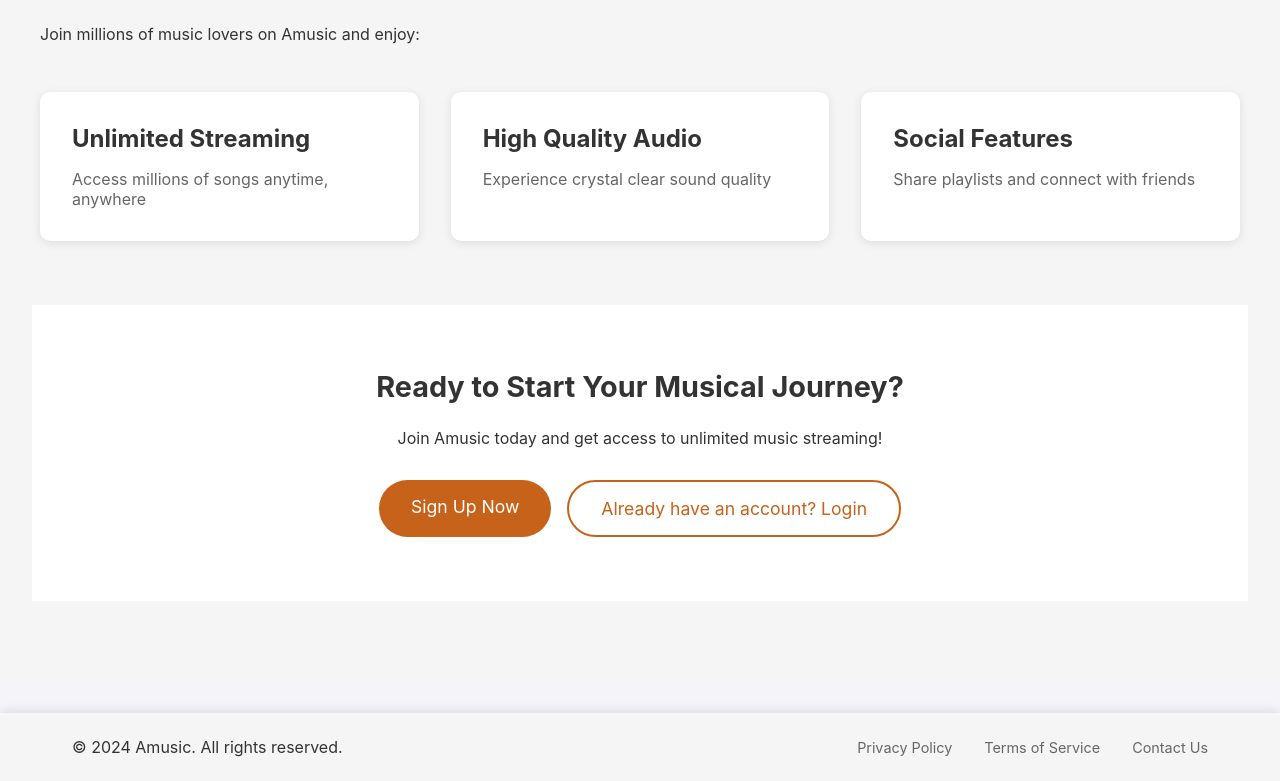
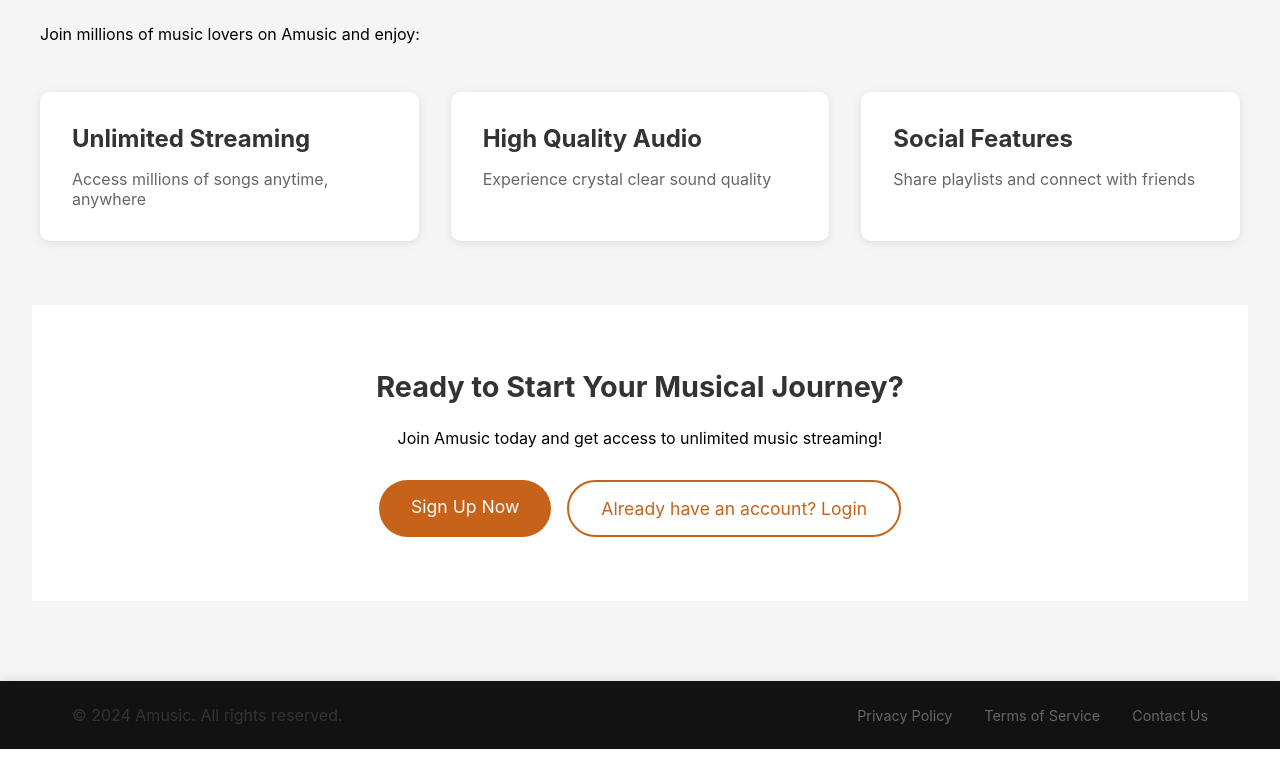
Before and after one commit to Samarora034/Amusic, a React (Create React App) app in the folder frontend/: page / in a window 1280 px wide. Shown: the part 293-1074 px from the top of the page. After the commit the page ends 1042 px from the top, so only its background shows below. Built offline with nearby package versions, Linux system fonts and the light colour scheme.

Commit message:
adjusted some css in login and registeration pages, fixed the bug with theme change

```diff
--- a/frontend/src/components/LandingPage.jsx
+++ b/frontend/src/components/LandingPage.jsx
@@ -1,35 +1,39 @@
-import React, { useState, useEffect } from "react";
+/**
+ * Landing page component
+ */
+import React from "react";
 import Footer from "./Footer.jsx";
 import "./css/LandingPage.css";
 import { Link } from "react-router-dom";
-import { Darkmode } from "./Darkmode.jsx";
+import { useTheme } from "../context/ThemeContext";
+import { Darkmode } from "./Darkmode";
 
+/**
+ * Home function component
+ * @returns {JSX.Element}
+ */
 function Home() {
-  const [darkMode, setDarkMode] = useState(false);
-
-  useEffect(() => {
-    // Check system preference on mount
-    const prefersDark = window.matchMedia(
-      "(prefers-color-scheme: dark)"
-    ).matches;
-    setDarkMode(prefersDark);
-  }, []);
+  const { darkMode, toggleDarkMode } = useTheme();
 
   return (
     <div className={`landing-container ${darkMode ? "dark-mode" : ""}`}>
+
+      {/* Header section with dark mode toggle button */}
       <header className="landing-header">
-        <Darkmode toggle = {darkMode} setToggle = {setDarkMode}/>
+        <Darkmode toggle={darkMode} setToggle={toggleDarkMode} />
         <h1>
           Amusic<sup style={{ fontSize: "1rem" }}>&copy;</sup>
         </h1>
         <h3>Music You Found Amusing</h3>
       </header>
 
+      {/* Main section with hero section and CTA section */}
       <main className="landing-main">
         <section className="hero-section">
           <h2>Discover, Stream, and Share Your Favorite Music</h2>
           <p>Join millions of music lovers on Amusic and enjoy:</p>
 
+          {/* Features grid section */}
           <div className="features-grid">
             <div className="feature-item">
               <i className="fas fa-music"></i>
@@ -65,6 +69,7 @@
         </section>
       </main>
 
+      {/* Footer section */}
       <Footer />
     </div>
   );
--- a/frontend/src/components/Login.jsx
+++ b/frontend/src/components/Login.jsx
@@ -38,9 +38,9 @@
     <div className={`page-container ${darkMode ? "dark-mode" : ""}`}>
       <Navbar setToggle={setDarkMode} />
       <div className={`login-container ${darkMode ? "dark-mode" : ""}`}>
-        <h1>Create Your Account</h1>
         {/* Form with controlled components and submission handler */}
         <form onSubmit={handleSubmit}>
+        <h1>Create Your Account</h1>
           <div className="form-group">
             <label htmlFor="email">Email</label>
             <input
--- a/frontend/src/components/Register.jsx
+++ b/frontend/src/components/Register.jsx
@@ -32,9 +32,9 @@
     <div className={`page-container ${darkMode ? "dark-mode" : ""}`}>
       <Navbar setToggle={setDarkMode} />
       <div className={`register-container ${darkMode ? "dark-mode" : ""}`}>
-        <h1>Create Your Account</h1>
         {/* Form with controlled components and submission handler */}
         <form onSubmit={handleSubmit}>
+        <h1>Create Your Account</h1>
           <div className="form-group">
             <label htmlFor="name">Full Name</label>
             <input
--- a/frontend/src/components/css/Footer.css
+++ b/frontend/src/components/css/Footer.css
@@ -1,5 +1,5 @@
 .footer {
-  background-color: #f5f5f5;
+  background-color: #121212;
   color: #333;
   padding: 1.5rem 0;
   width: 100%;
--- a/frontend/src/components/css/Login.css
+++ b/frontend/src/components/css/Login.css
@@ -7,15 +7,14 @@
 
 body {
   font-family: "Roboto", sans-serif;
-  background: #f4f4f9;
-  color: #333;
-  display: flex;
-  flex-direction: column;
-  min-height: 100vh; /* Ensure body takes full height */
 }
 
 /* login Container Styles */
 .login-container {
+  display: flex;
+  flex-direction: column;
+  justify-content: space-between;
+  height: 100vh;
   max-width: 500px;
   margin: 3rem auto;
   padding: 2rem;
@@ -23,9 +22,6 @@
   box-shadow: 0 4px 10px rgba(0, 0, 0, 0.1);
   border-radius: 8px;
   animation: slideIn 1s ease-out;
-}
-.login-container h1{
-  color: #ffffff;
 }
 
 /* login Page Heading */
@@ -90,13 +86,6 @@
   transform: scale(0.98);
 }
 
-/* Footer Styles */
-footer {
-  text-align: center;
-  margin-top: 2rem;
-  color: #555;
-}
-
 /* Animations */
 @keyframes slideIn {
   0% {
@@ -156,3 +145,7 @@
 .login-container.dark-mode .login-button:hover {
   background: #c45c16;
 }
+
+.login-container.dark-mode h1 {
+  color: white;
+}
--- a/frontend/src/components/css/Register.css
+++ b/frontend/src/components/css/Register.css
@@ -7,15 +7,14 @@
 
 body {
   font-family: "Roboto", sans-serif;
-  background: #f4f4f9;
-  color: #333;
-  display: flex;
-  flex-direction: column;
-  min-height: 100vh; /* Ensure body takes full height */
 }
 
 /* Register Container Styles */
 .register-container {
+  display: flex;
+  flex-direction: column;
+  justify-content: space-between;
+  height: 100vh;
   max-width: 500px;
   margin: 3rem auto;
   padding: 2rem;
@@ -23,9 +22,6 @@
   box-shadow: 0 4px 10px rgba(0, 0, 0, 0.1);
   border-radius: 8px;
   animation: slideIn 1s ease-out;
-}
-.register-container h1{
-  color: #ffffff;
 }
 
 /* Register Page Heading */
@@ -90,12 +86,6 @@
   transform: scale(0.98);
 }
 
-/* Footer Styles */
-footer {
-  text-align: center;
-  margin-top: 2rem;
-  color: #555;
-}
 
 /* Animations */
 @keyframes slideIn {
@@ -156,3 +146,7 @@
 .register-container.dark-mode .register-button:hover {
   background: #c45c16;
 }
+
+.register-container.dark-mode h1 {
+  color: white;
+}
--- a/frontend/src/context/ThemeContext.jsx
+++ b/frontend/src/context/ThemeContext.jsx
@@ -3,18 +3,16 @@
 const ThemeContext = createContext();
 
 export function ThemeProvider({ children }) {
-  const [darkMode, setDarkMode] = useState(false);
+  const [darkMode, setDarkMode] = useState(
+    JSON.parse(localStorage.getItem("darkMode")) === true
+  );
 
   useEffect(() => {
-    // Check system preference on mount
-    const prefersDark = window.matchMedia(
-      "(prefers-color-scheme: dark)"
-    ).matches;
-    setDarkMode(prefersDark);
-  }, []);
+    localStorage.setItem("darkMode", JSON.stringify(darkMode));
+  }, [darkMode]);
 
   const toggleDarkMode = () => {
-    setDarkMode(!darkMode);
+    setDarkMode((prevMode) => !prevMode);
   };
 
   return (
```
